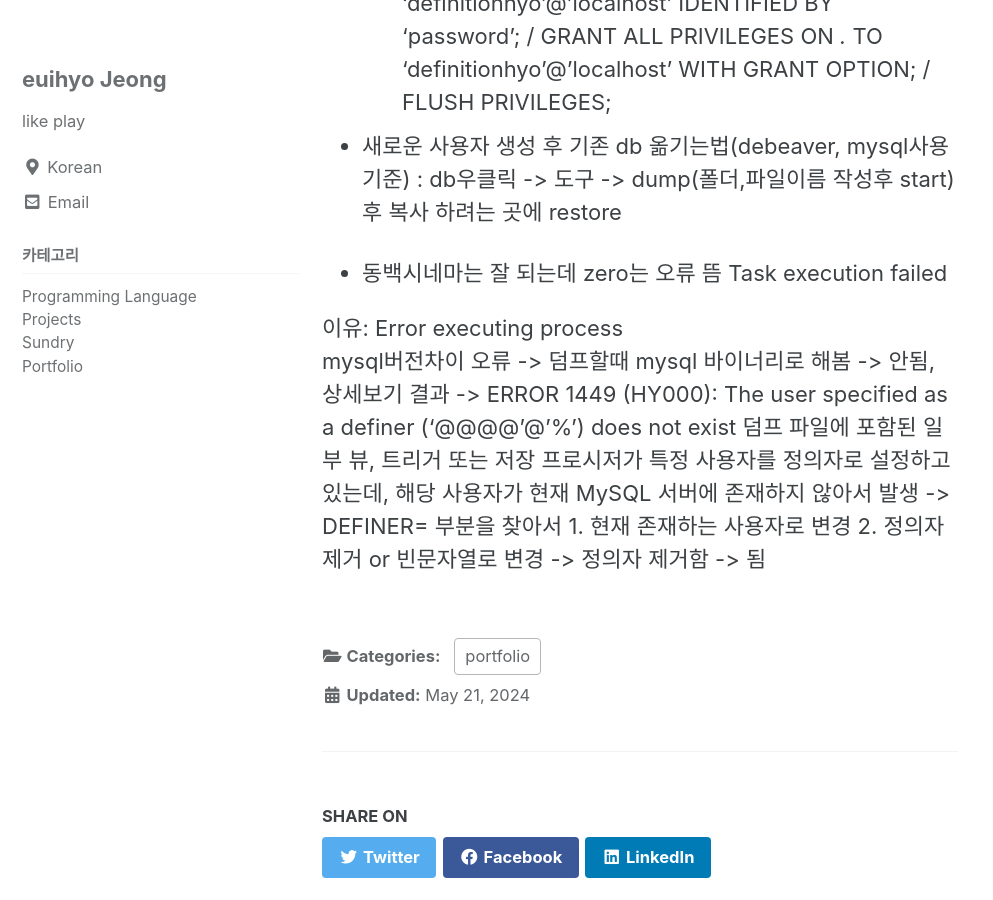
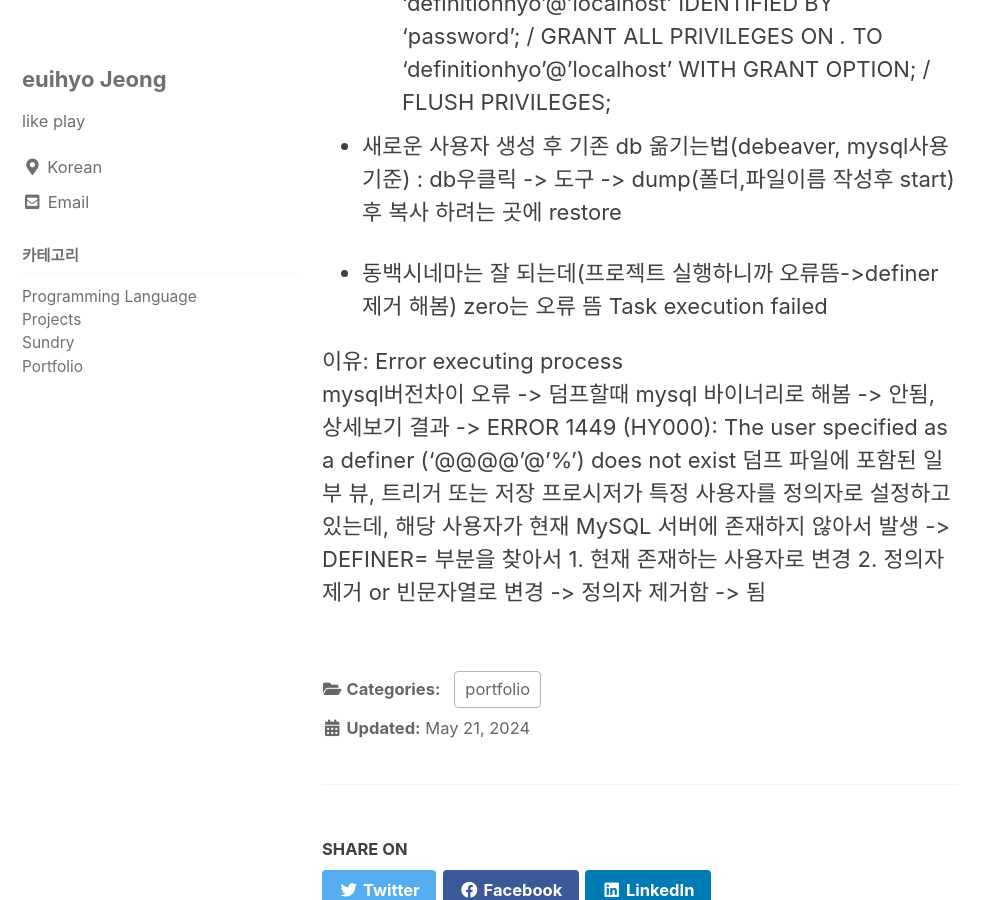
Before and after one commit to definitionhyo/definitionhyo.github.io, a Jekyll site: the page built from _posts/2024-05-21-portfolio.md, in a window 1280 px wide and 900 px high, scrolled down 568 px. Shown: the whole window, without its empty margins (0-993 px from the left). Built offline with Jekyll 4.4.1, drawn with Linux system fonts in a browser that asks for light colours; cached includes are drawn as plain includes.

Commit message:
definer 제거

```diff
--- a/_posts/2024-05-21-portfolio.md
+++ b/_posts/2024-05-21-portfolio.md
@@ -13,7 +13,7 @@ categories:
 
 * 새로운 사용자 생성 후 기존 db 옮기는법(debeaver, mysql사용 기준) : db우클릭 -> 도구 -> dump(폴더,파일이름 작성후 start) 후 복사 하려는 곳에 restore
 
-* 동백시네마는 잘 되는데
+* 동백시네마는 잘 되는데(프로젝트 실행하니까 오류뜸->definer제거 해봄)
 zero는 오류 뜸
 Task execution failed
 
```
